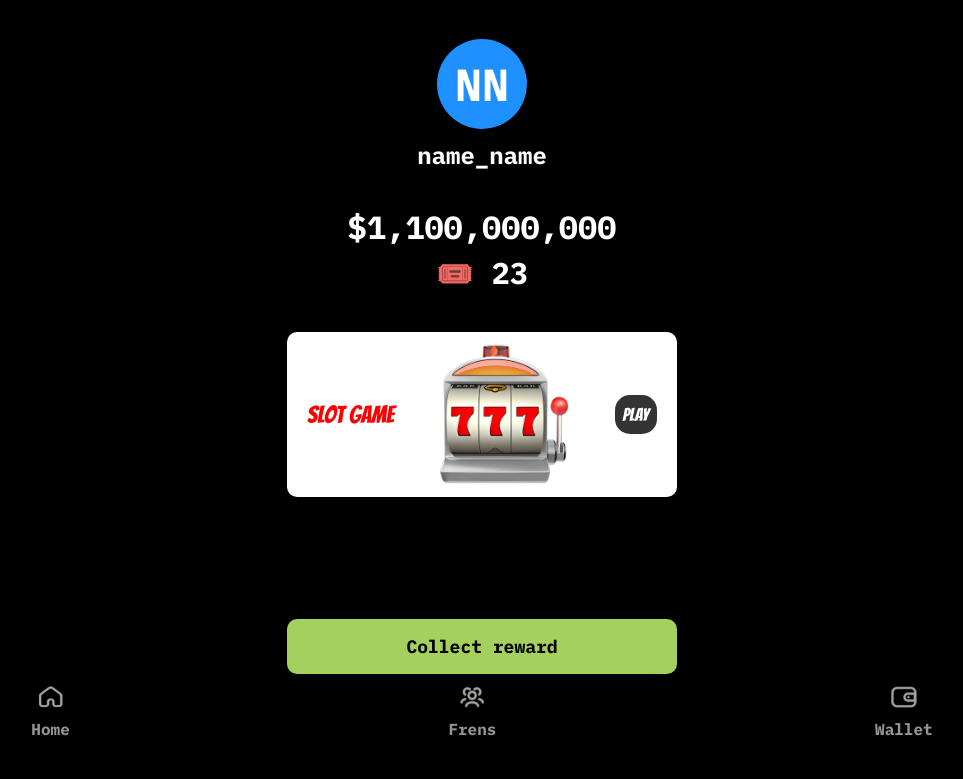
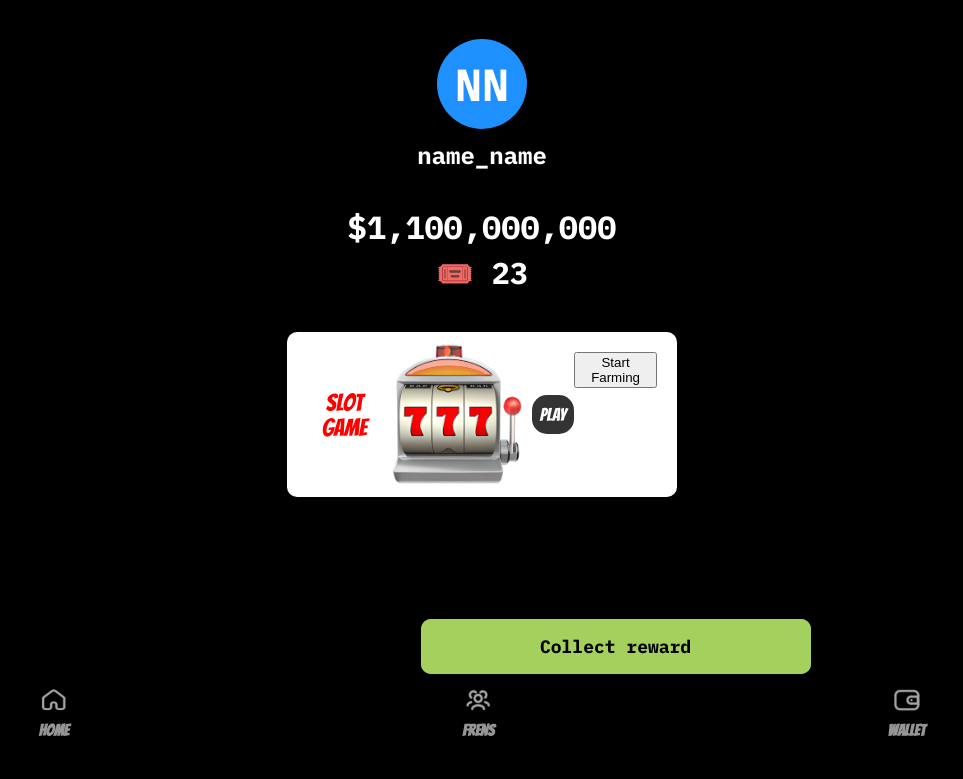
Before and after one commit to holodtmsk/ViceCityRadio, a Flask app: page / in a window 1280 px wide. Shown: the part 21-800 px from the top of the page, without its empty margins (158-1121 px from the left). Run offline with Flask 2, Linux system fonts and the light colour scheme.

Commit message:
Update index.html

```diff
--- a/code/templates/index.html
+++ b/code/templates/index.html
@@ -23,8 +23,9 @@
             <span class="slot-game-text">SLOT GAME</span>
             <img src="{{ url_for('static', filename='images/slot_machine.png') }}" alt="Slot Machine" class="icon">
             <button class="play-button">PLAY</button>
-        </div>
-
+    <div class="container">
+        <button class="collect-button">Collect reward</button>
+        <button id="start-farming-button" class="start-button">Start Farming</button>
         <button class="collect-button">Collect reward</button>
     </div>
 
@@ -61,5 +62,36 @@
             lastTouchEnd = now;
         }, false);
     </script>
+
+<script>
+    document.addEventListener('DOMContentLoaded', function () {
+        const startButton = document.getElementById('start-farming-button');
+        const collectButton = document.querySelector('.collect-button');
+
+        let farmingInProgress = false;
+
+        startButton.addEventListener('click', function () {
+            if (farmingInProgress) return;
+
+            farmingInProgress = true;
+            startButton.classList.add('disabled');
+            startButton.innerHTML = '🎟 Farming goods... <span class="countdown">60</span>';
+
+            let timeLeft = 60;
+            const countdownInterval = setInterval(() => {
+                timeLeft--;
+                startButton.querySelector('.countdown').textContent = timeLeft;
+
+                if (timeLeft <= 0) {
+                    clearInterval(countdownInterval);
+                    farmingInProgress = false;
+                    startButton.classList.remove('disabled');
+                    startButton.textContent = 'Start Farming';
+                    collectButton.classList.add('play-button');
+                }
+            }, 1000);
+        });
+    });
+</script>
 </body>
 </html>
```
